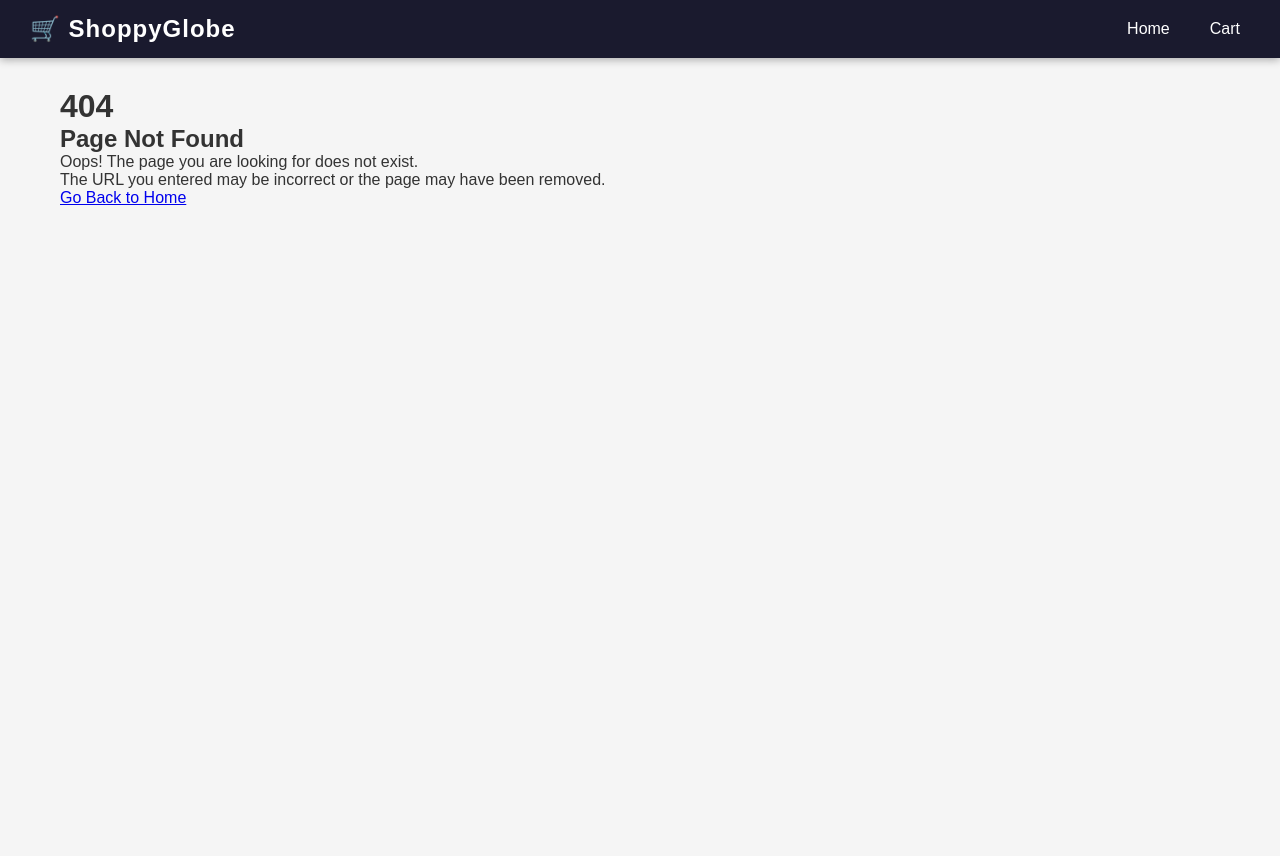
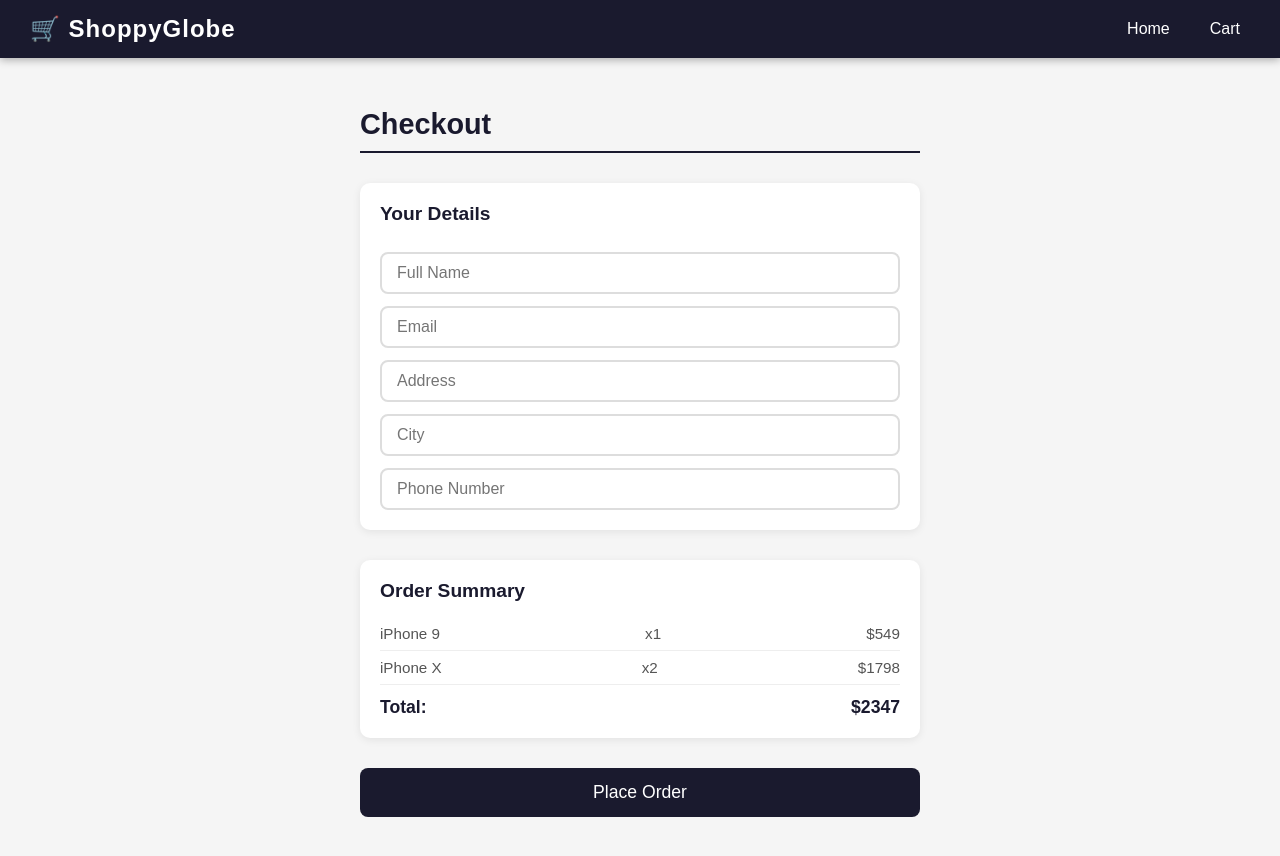
Before and after one commit to pragati8-tech/E-commerce-React-Application, a React (Vite) app: page /checkout in a window 1280 px wide. Before the commit this address had no page. Shown: the top 856 px of the page. Before the commit the page ends 800 px from the top, so only its background shows below. Built offline with nearby package versions, Linux system fonts and the light colour scheme.

Commit message:
add Checkout component with form, order summary and styling

```diff
--- a/src/App.css
+++ b/src/App.css
@@ -240,3 +240,98 @@ body {
     align-items: flex-start;
   }
 }
+
+/* ========== Checkout Styles ========== */
+.checkout {
+  max-width: 600px;
+  margin: 0 auto;
+  padding: 20px;
+  display: flex;
+  flex-direction: column;
+  gap: 30px;
+}
+
+.checkout h2 {
+  font-size: 1.8rem;
+  color: #1a1a2e;
+  border-bottom: 2px solid #1a1a2e;
+  padding-bottom: 10px;
+}
+
+.checkout h3 {
+  font-size: 1.2rem;
+  color: #1a1a2e;
+  margin-bottom: 15px;
+}
+
+/* Form Styles */
+.checkout__form {
+  background: white;
+  padding: 20px;
+  border-radius: 10px;
+  box-shadow: 0 2px 8px rgba(0, 0, 0, 0.08);
+  display: flex;
+  flex-direction: column;
+  gap: 12px;
+}
+
+.checkout__form input {
+  padding: 10px 15px;
+  border: 2px solid #ddd;
+  border-radius: 8px;
+  font-size: 1rem;
+  outline: none;
+  transition: border 0.2s;
+}
+
+.checkout__form input:focus {
+  border-color: #1a1a2e;
+}
+
+/* Order Summary */
+.checkout__summary {
+  background: white;
+  padding: 20px;
+  border-radius: 10px;
+  box-shadow: 0 2px 8px rgba(0, 0, 0, 0.08);
+}
+
+.checkout__summary-item {
+  display: flex;
+  justify-content: space-between;
+  padding: 8px 0;
+  border-bottom: 1px solid #eee;
+  font-size: 0.95rem;
+  color: #555;
+}
+
+.checkout__total {
+  display: flex;
+  justify-content: space-between;
+  padding-top: 12px;
+  font-size: 1.1rem;
+  color: #1a1a2e;
+}
+
+/* Place Order Button */
+.checkout__btn {
+  background-color: #1a1a2e;
+  color: white;
+  border: none;
+  padding: 14px;
+  border-radius: 8px;
+  font-size: 1.1rem;
+  cursor: pointer;
+  transition: background 0.2s;
+}
+
+.checkout__btn:hover {
+  background-color: #e94560;
+}
+
+/* ========== Responsive ========== */
+@media (max-width: 600px) {
+  .checkout {
+    padding: 10px;
+  }
+}
--- a/src/App.jsx
+++ b/src/App.jsx
@@ -6,6 +6,7 @@ import ProductList from "./components/ProductList";
 import ProductDetail from "./components/ProductDetail";
 import Cart from "./components/Cart";
 import NotFound from "./components/NotFound";
+import Checkout from "./components/Checkout";
 import "./App.css";
 
 function Layout() {
@@ -43,6 +44,10 @@ const router = createBrowserRouter([
         path: "*",
         element: <NotFound />,
       },
+      {
+        path: "checkout",
+        element: <Checkout />,
+      },
     ],
   },
 ]);
--- /dev/null
+++ b/src/components/Checkout.jsx
@@ -0,0 +1,51 @@
+// Checkout.jsx - Dummy form to collect user details with cart summary
+
+import { Link } from 'react-router-dom';
+
+function Checkout() {
+  // Static cart summary for now - Redux baad mein aayega
+  const cartItems = [
+    { id: 1, title: 'iPhone 9', price: 549, quantity: 1 },
+    { id: 2, title: 'iPhone X', price: 899, quantity: 2 },
+  ];
+
+  return (
+    <div className="checkout">
+      <h2>Checkout</h2>
+
+      {/* User Details Form */}
+      <div className="checkout__form">
+        <h3>Your Details</h3>
+
+        <input type="text" placeholder="Full Name" />
+        <input type="email" placeholder="Email" />
+        <input type="text" placeholder="Address" />
+        <input type="text" placeholder="City" />
+        <input type="text" placeholder="Phone Number" />
+      </div>
+
+      {/* Cart Summary */}
+      <div className="checkout__summary">
+        <h3>Order Summary</h3>
+        {cartItems.map((item) => (
+          <div key={item.id} className="checkout__summary-item">
+            <span>{item.title}</span>
+            <span>x{item.quantity}</span>
+            <span>${item.price * item.quantity}</span>
+          </div>
+        ))}
+        <div className="checkout__total">
+          <strong>Total:</strong>
+          <strong>
+            ${cartItems.reduce((acc, item) => acc + item.price * item.quantity, 0)}
+          </strong>
+        </div>
+      </div>
+
+      {/* Place Order Button */}
+      <button className="checkout__btn">Place Order</button>
+    </div>
+  );
+}
+
+export default Checkout;
```
